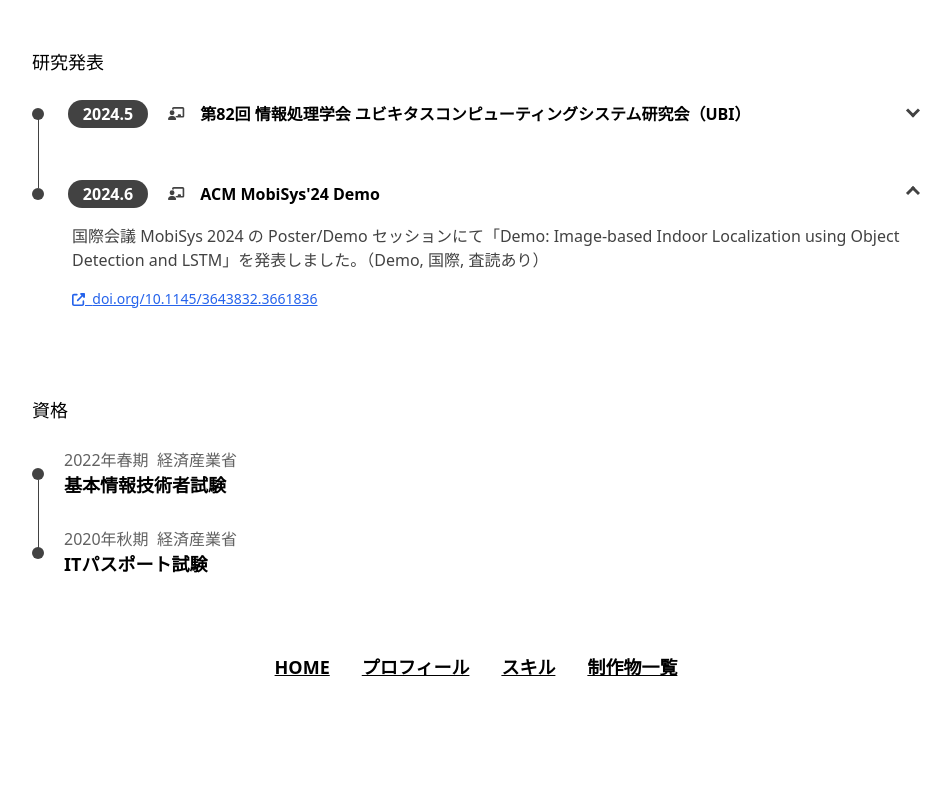
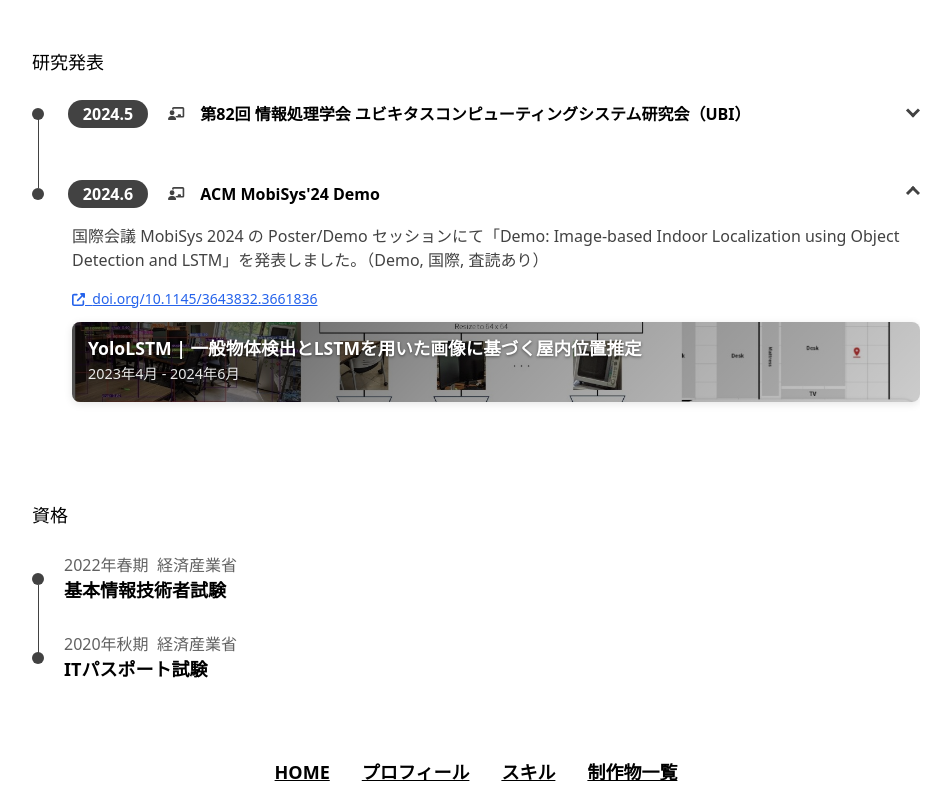
Before and after one commit to sakusaku3939/my-page, a Next.js app: page /profile in a window 1280 px wide. Shown: the part 1294-2094 px from the top of the page, without its empty margins (164-1115 px from the left). Before the commit the page ends 1989 px from the top, so only its background shows below. Built offline with nearby package versions, Linux system fonts and the light colour scheme; no server answers.

Commit message:
Add timeline image links

```diff
--- a/src/pages/profile/index.tsx
+++ b/src/pages/profile/index.tsx
@@ -25,18 +25,25 @@ const Index = () => {
           <TimeLineItem date="2019.8 - 2022.3" icon={faBriefcase} title="FRCロボコンチーム BWW" open={false}>
             高1〜高3に世界級のロボコン FRC（FIRST Robotics
             Competition）のチーム「BWW」に初期メンバーとして活動しました。Javaによるロボット制御のプログラミングを担当したほか、公式Webサイトの制作、YouTube動画編集、ブログなどでの広報活動を行いました。
-            <TimeLineLink
-              description="公式Webサイト"
-              href="https://bww8231.fuji3.info/"
+            <TimelineImage
+              title="FRCロボコンチーム BWW"
+              period="2019年8月 - 2022年3月"
+              imageUrl="/posts/bww-new-hp/thumbnail.jpg"
+              href="https://frcbww.github.io/Website/"
             />
             <TimeLineLink
               description="YouTube"
               href="https://www.youtube.com/@BWW8231"
             />
+            <TimeLineLink
+              description="BWW Blog"
+              href="https://bwwfrcteam.blogspot.com/"
+            />
           </TimeLineItem>
           <TimeLineItem date="2023.1 - 2023.3" icon={faBriefcase} title="株式会社Wanderlust Flutterエンジニア"
                         open={false}>
-            フロントエンドチームで、位置情報共有アプリ「Locket」の0→1開発（Flutter）にフルタイム相当の時間で従事しました。チャット機能やプロフィール画面などの新規機能開発やUX改善に取り組み、開発速度と品質の両立を重視したスクラム開発を経験しました。
+            フロントエンドチームで、位置情報共有アプリ「Locket」の0→1開発（Flutter）にフルタイム相当の時間で従事しました。チャット機能やプロフィール画面などの新規機能開発やUX改善に取り組み、
+            開発速度と品質を重視したスクラム開発を経験しました。
             <TimelineImage
               title="Locket | 位置情報共有アプリ"
               period="2023年1月 - 2023年3月"
@@ -82,9 +89,23 @@ const Index = () => {
           </TimeLineItem>
           <TimeLineItem date="2022.8" icon={faTrophy} title="全国専門学科情報科研究協議会 優秀賞">
             高校の情報科設置校が集まって年に1度開催する研究協議会にて、Prescを発表しました。生徒表彰にて優秀賞を頂きました。
+            <TimelineImage
+              title="プレゼン原稿表示アプリ「Presc」"
+              period="2021年6月 - 現在"
+              imageUrl="/posts/presc/thumbnail2.png"
+              href="/posts/presc"
+              target="_self"
+            />
           </TimeLineItem>
           <TimeLineItem date="2025.3" icon={faTrophy} title="廃棄物資源循環学会 優秀ポスター賞">
             廃棄物資源循環学会にて「細粒度ゴミ排出量データを活用した市民向けゴミ収集可視化アプリケーションの開発」の発表を行い、優秀ポスター賞を頂きました。
+            <TimelineImage
+              title="ごみ量可視化アプリ"
+              period="2024年9月 - 2025年3月"
+              imageUrl="/posts/530-app/thumbnail.jpg"
+              href="/posts/530-app"
+              target="_self"
+            />
             <TimeLineLink
               description="青木勇樹さん(環2)が令和6年度 廃棄物資源循環学会関東支部 講演会・研究発表会で「優秀ポスター賞」を受賞 | 慶應義塾大学 湘南藤沢キャンパス（SFC）"
               href="https://www.sfc.keio.ac.jp/news/025657.html"
@@ -102,6 +123,13 @@ const Index = () => {
               description="id.nii.ac.jp/1001/00233750/"
               href="https://ipsj.ixsq.nii.ac.jp/records/233864"
             />
+            <TimelineImage
+              title="YoloLSTM | 一般物体検出とLSTMを用いた画像に基づく屋内位置推定"
+              period="2023年4月 - 2024年6月"
+              imageUrl="/posts/yolo-lstm/thumbnail.jpg"
+              href="/posts/yolo-lstm"
+              target="_self"
+            />
             <TimeLineLink
               description="【発表】 学部2年 青木君が研究内容を情報処理学会第82回UBI研究会で発表しました – “一般物体検出とLSTMを用いた画像に基づく屋内位置推定” | Nakazawa and Okoshi Lab."
               href="https://www.jn.sfc.keio.ac.jp/%e3%80%90%e7%99%ba%e8%a1%a8%e3%80%91%e5%ad%a6%e9%83%a82%e5%b9%b4-%e9%9d%92%e6%9c%a8%e5%90%9b%e3%81%8c%e7%a0%94%e7%a9%b6%e5%86%85%e5%ae%b9%e3%82%92%e6%83%85%e5%a0%b1%e5%87%a6%e7%90%86%e5%ad%a6%e4%bc%9a/?utm_campaign=shareaholic&utm_medium=copy_link&utm_source=bookmark"
@@ -114,6 +142,13 @@ const Index = () => {
             <TimeLineLink
               description="doi.org/10.1145/3643832.3661836"
               href="https://doi.org/10.1145/3643832.3661836"
+            />
+            <TimelineImage
+              title="YoloLSTM | 一般物体検出とLSTMを用いた画像に基づく屋内位置推定"
+              period="2023年4月 - 2024年6月"
+              imageUrl="/posts/yolo-lstm/thumbnail.jpg"
+              href="/posts/yolo-lstm"
+              target="_self"
             />
           </TimeLineItem>
         </Timeline>
```
